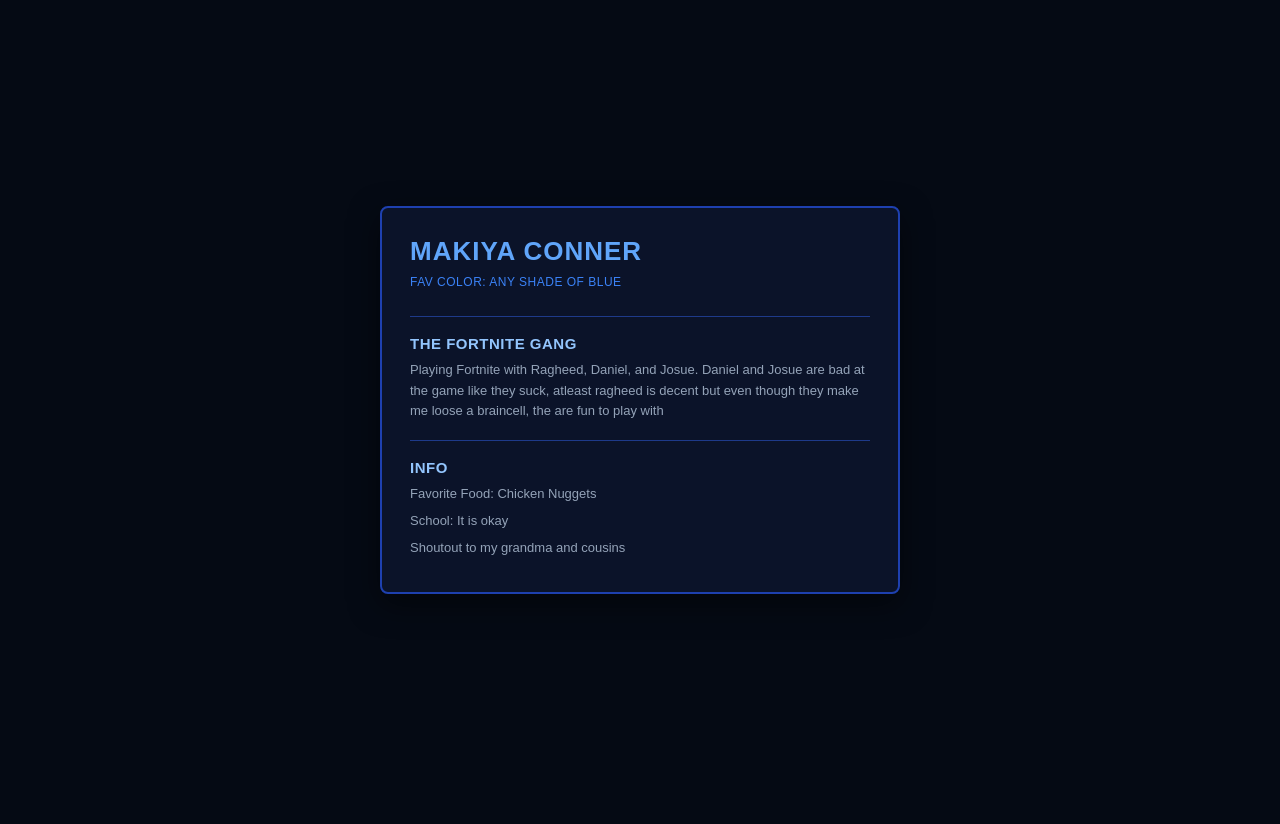
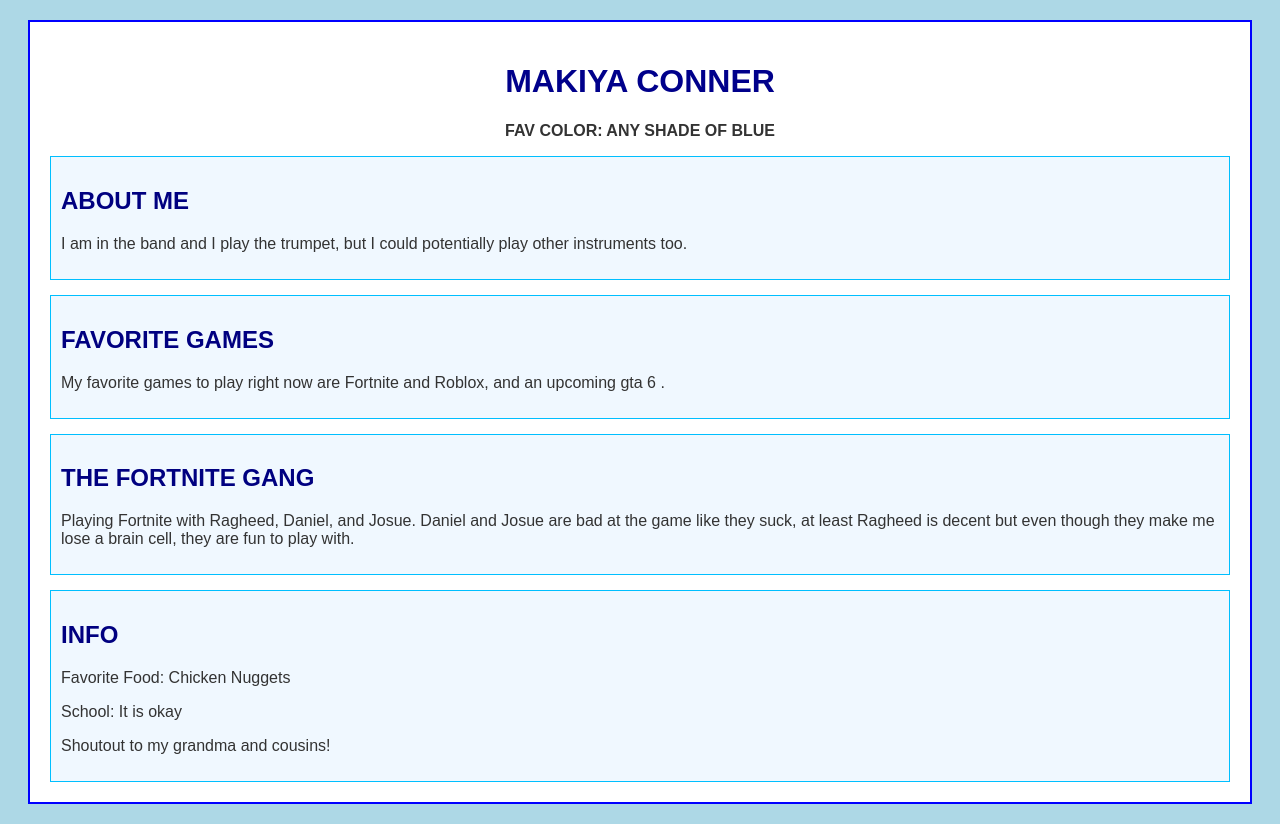
Before and after one commit to KIYALOL/KIYALOL.github.io, a plain HTML site: page index.html in a window 1280 px wide. Before the commit the page ends 800 px from the top, so only its background shows below. Drawn offline with Linux system fonts and the light colour scheme; a web font is replaced by a local one.

Commit message:
Update HTML structure and about me section

```diff
--- a/index.html
+++ b/index.html
@@ -12,15 +12,28 @@
     <p class="tag">FAV COLOR: ANY SHADE OF BLUE</p>
 
     <div class="sec">
+      <h2>ABOUT ME</h2>
+      <p>I am in the band and I play the trumpet, but I could potentially play other instruments too.
+
+      </p>
+    </div>
+
+    <div class="sec">
+      <h2>FAVORITE GAMES</h2>
+      <p>My favorite games to play right now are Fortnite and Roblox, and an upcoming gta 6
+        .</p>
+    </div>
+
+    <div class="sec">
       <h2>THE FORTNITE GANG</h2>
-      <p>Playing Fortnite with Ragheed, Daniel, and Josue. Daniel and Josue are bad at the game like they suck, atleast ragheed is decent but even though they make me loose a braincell, the are fun to play with</p>
+      <p>Playing Fortnite with Ragheed, Daniel, and Josue. Daniel and Josue are bad at the game like they suck, at least Ragheed is decent but even though they make me lose a brain cell, they are fun to play with.</p>
     </div>
 
     <div class="sec">
       <h2>INFO</h2>
       <p>Favorite Food: Chicken Nuggets</p>
       <p>School: It is okay</p>
-      <p>Shoutout to my grandma and cousins</p>
+      <p>Shoutout to my grandma and cousins!</p>
     </div>
   </div>
 </body>
--- a/style.css
+++ b/style.css
@@ -1,10 +1,33 @@
-@font-face { font-family: 'Starborn'; src: url('Starborn.ttf'); }
-* { box-sizing: border-box; margin: 0; padding: 0; font-family: 'Starborn', sans-serif; }
-body { background: #050a14; color: #fff; min-height: 100vh; display: flex; justify-content: center; align-items: center; padding: 20px; }
-.box { max-width: 520px; width: 100%; border: 2px solid #1e40af; padding: 28px; background: #0b1329; border-radius: 8px; box-shadow: 0 10px 30px rgba(0, 0, 0, 0.5); }
-h1 { color: #60a5fa; font-size: 26px; letter-spacing: 1px; margin-bottom: 6px; text-transform: uppercase; }
-.tag { color: #3b82f6; font-size: 12px; letter-spacing: 0.5px; margin-bottom: 24px; display: block; }
-.sec { border-top: 1px solid #1e3a8a; padding-top: 18px; margin-top: 18px; }
-h2 { color: #93c5fd; font-size: 15px; margin-bottom: 8px; letter-spacing: 0.5px; }
-p { color: #94a3b8; font-size: 13px; line-height: 1.6; margin-bottom: 6px; transition: color 0.2s ease; }
-.sec:hover p { color: #cbd5e1; }
+body {
+  background-color: lightblue;
+  font-family: sans-serif;
+  color: #333333;
+}
+
+.box {
+  background-color: white;
+  padding: 20px;
+  margin: 20px;
+  border: 2px solid blue;
+}
+
+h1 {
+  color: darkblue;
+  text-align: center;
+}
+
+.tag {
+  font-weight: bold;
+  text-align: center;
+}
+
+.sec {
+  background-color: #f0f8ff;
+  padding: 10px;
+  margin-top: 15px;
+  border: 1px solid deepskyblue;
+}
+
+h2 {
+  color: navy;
+}
```
